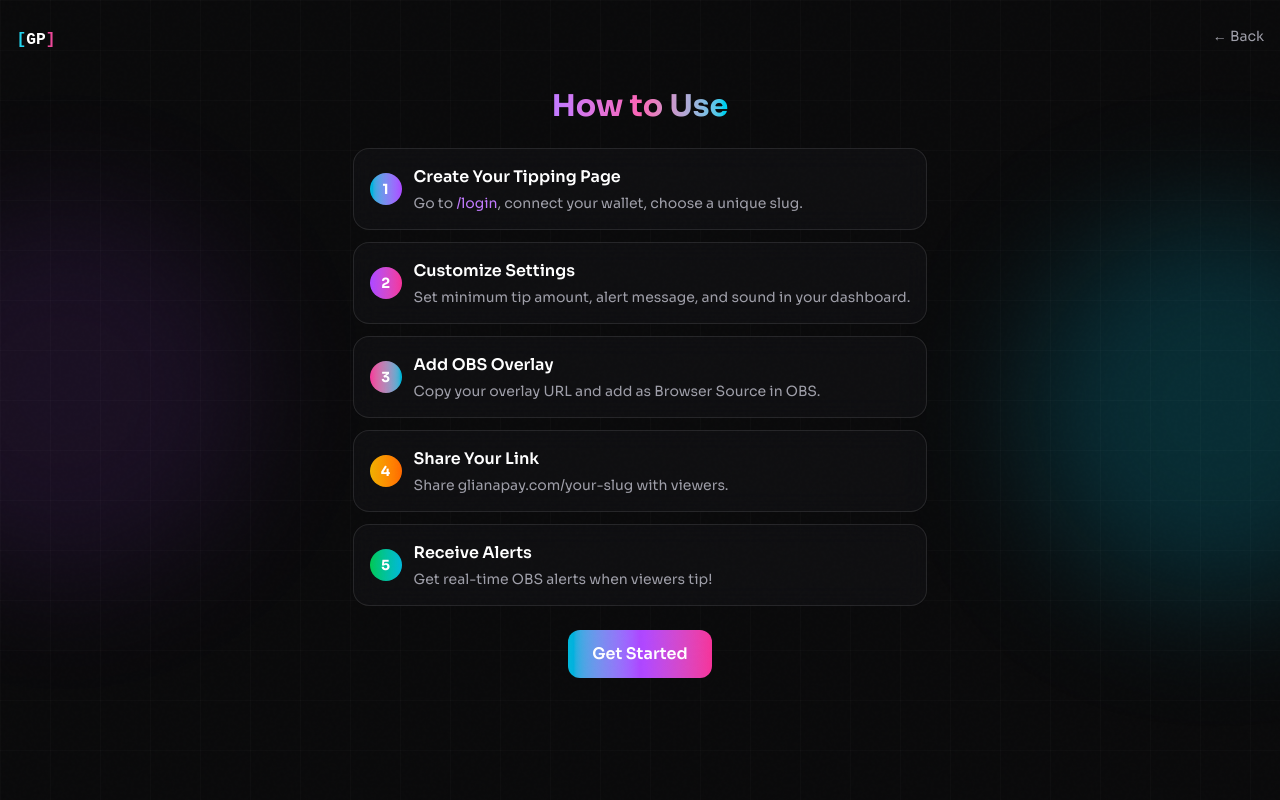
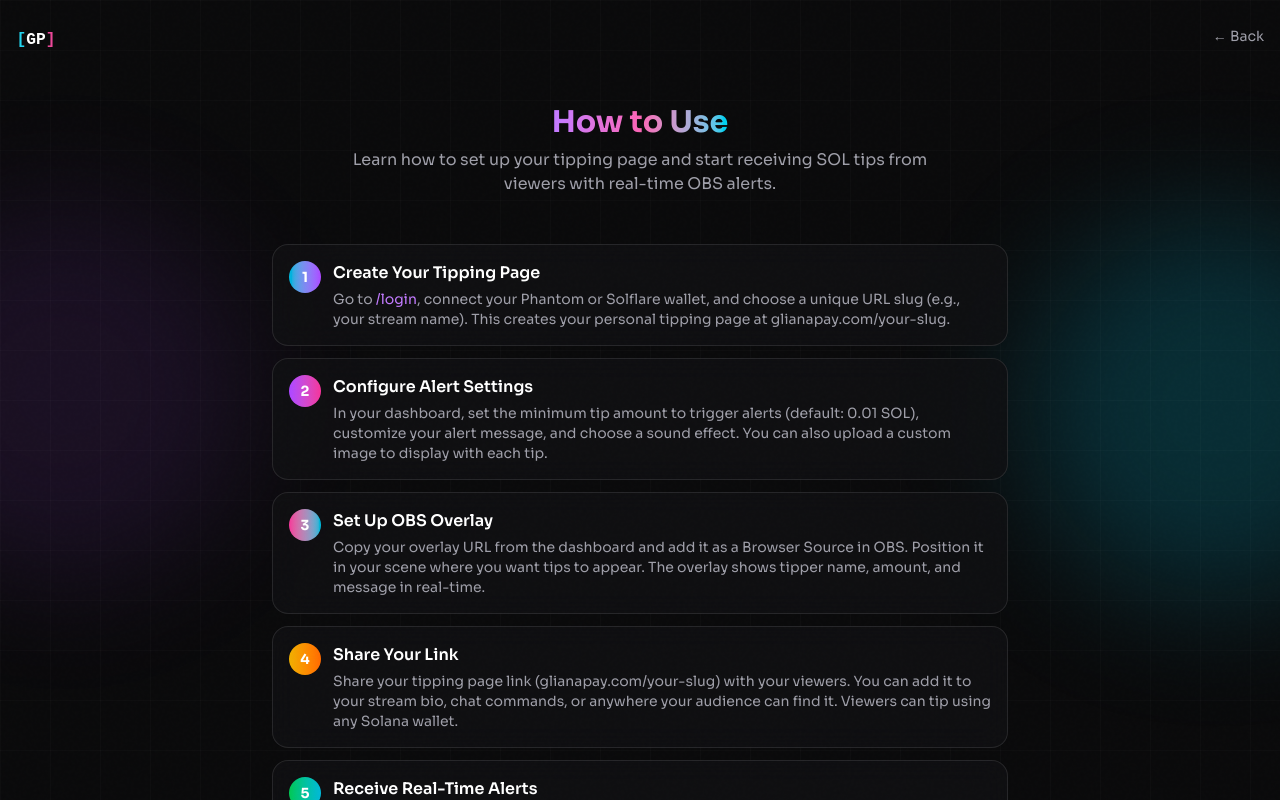
Before and after one commit to Gliana-Labs/gliana-pay-web, a SvelteKit app: page /how in a window 1280 px wide. Shown: the top 800 px of the page. Built offline with nearby package versions, Linux system fonts and the light colour scheme.

Commit message:
feat: multiple UI and bug fixes
- Fix footer on login page with z-index and matching dashboard
- Fix logout bug - prevent auto-login after logout
- Make slug case-insensitive in worker
- Add description and improve how page content
- Make FAQ title match gradient text style

```diff
--- a/src/routes/dashboard/+page.svelte
+++ b/src/routes/dashboard/+page.svelte
@@ -167,6 +167,7 @@ contact
   // Logout
   function handleLogout() {
     localStorage.removeItem('gliana_session');
+    sessionStorage.setItem('gliana_just_logged_out', '1');
     window.location.href = '/';
   }
 
--- a/src/routes/faq/+page.svelte
+++ b/src/routes/faq/+page.svelte
@@ -77,8 +77,10 @@
 
   <div class="relative z-10 max-w-3xl mx-auto px-4 py-8 flex-1">
     <div class="text-center mb-12">
-      <h1 class="text-3xl md:text-4xl font-bold mb-4 bg-gradient-to-r from-purple-400 via-pink-400 to-cyan-400 bg-clip-text text-transparent">
-        Frequently Asked Questions
+      <h1 class="text-3xl md:text-4xl font-bold mb-4">
+        <span class="bg-gradient-to-r from-purple-400 via-pink-400 to-cyan-400 bg-clip-text text-transparent">
+          Frequently Asked Questions
+        </span>
       </h1>
       <p class="text-zinc-400 text-base max-w-xl mx-auto">
         Everything you need to know about receiving crypto tips on your stream
--- a/src/routes/how/+page.svelte
+++ b/src/routes/how/+page.svelte
@@ -34,28 +34,31 @@
     <a href="/" class="text-zinc-400 hover:text-white text-sm">← Back</a>
   </div>
 
-  <div class="relative z-10 max-w-3xl mx-auto px-4 py-4 flex-1 overflow-y-auto">
+  <div class="relative z-10 max-w-3xl mx-auto px-4 py-8 flex-1 overflow-y-auto">
     <!-- Header -->
-    <div class="text-center mb-6">
+    <div class="text-center mb-12">
       <h1 class="text-2xl md:text-3xl font-bold mb-2">
         <span class="bg-gradient-to-r from-purple-400 via-pink-400 to-cyan-400 bg-clip-text text-transparent">
           How to Use
         </span>
       </h1>
+      <p class="text-zinc-400 text-base max-w-xl mx-auto">
+        Learn how to set up your tipping page and start receiving SOL tips from viewers with real-time OBS alerts.
+      </p>
     </div>
 
     <!-- Steps - Accordion Style -->
     <div class="space-y-3">
       <!-- Step 1 -->
       <div class="glass-card p-4 rounded-xl border border-white/10">
-        <div class="flex items-center gap-3">
+        <div class="flex items-start gap-3">
           <div class="w-8 h-8 bg-gradient-to-r from-cyan-500 to-purple-500 rounded-full flex items-center justify-center font-bold text-sm flex-shrink-0">
             1
           </div>
-          <div>
+          <div class="flex-1">
             <h2 class="font-semibold text-base">Create Your Tipping Page</h2>
             <p class="text-sm text-zinc-400 mt-1">
-              Go to <a href="/login" class="text-purple-400">/login</a>, connect your wallet, choose a unique slug.
+              Go to <a href="/login" class="text-purple-400 hover:underline">/login</a>, connect your Phantom or Solflare wallet, and choose a unique URL slug (e.g., your stream name). This creates your personal tipping page at glianapay.com/your-slug.
             </p>
           </div>
         </div>
@@ -63,14 +66,14 @@
 
       <!-- Step 2 -->
       <div class="glass-card p-4 rounded-xl border border-white/10">
-        <div class="flex items-center gap-3">
+        <div class="flex items-start gap-3">
           <div class="w-8 h-8 bg-gradient-to-r from-purple-500 to-pink-500 rounded-full flex items-center justify-center font-bold text-sm flex-shrink-0">
             2
           </div>
-          <div>
-            <h2 class="font-semibold text-base">Customize Settings</h2>
+          <div class="flex-1">
+            <h2 class="font-semibold text-base">Configure Alert Settings</h2>
             <p class="text-sm text-zinc-400 mt-1">
-              Set minimum tip amount, alert message, and sound in your dashboard.
+              In your dashboard, set the minimum tip amount to trigger alerts (default: 0.01 SOL), customize your alert message, and choose a sound effect. You can also upload a custom image to display with each tip.
             </p>
           </div>
         </div>
@@ -78,14 +81,14 @@
 
       <!-- Step 3 -->
       <div class="glass-card p-4 rounded-xl border border-white/10">
-        <div class="flex items-center gap-3">
+        <div class="flex items-start gap-3">
           <div class="w-8 h-8 bg-gradient-to-r from-pink-500 to-cyan-500 rounded-full flex items-center justify-center font-bold text-sm flex-shrink-0">
             3
           </div>
-          <div>
-            <h2 class="font-semibold text-base">Add OBS Overlay</h2>
+          <div class="flex-1">
+            <h2 class="font-semibold text-base">Set Up OBS Overlay</h2>
             <p class="text-sm text-zinc-400 mt-1">
-              Copy your overlay URL and add as Browser Source in OBS.
+              Copy your overlay URL from the dashboard and add it as a Browser Source in OBS. Position it in your scene where you want tips to appear. The overlay shows tipper name, amount, and message in real-time.
             </p>
           </div>
         </div>
@@ -93,14 +96,14 @@
 
       <!-- Step 4 -->
       <div class="glass-card p-4 rounded-xl border border-white/10">
-        <div class="flex items-center gap-3">
+        <div class="flex items-start gap-3">
           <div class="w-8 h-8 bg-gradient-to-r from-yellow-500 to-orange-500 rounded-full flex items-center justify-center font-bold text-sm flex-shrink-0">
             4
           </div>
-          <div>
+          <div class="flex-1">
             <h2 class="font-semibold text-base">Share Your Link</h2>
             <p class="text-sm text-zinc-400 mt-1">
-              Share glianapay.com/your-slug with viewers.
+              Share your tipping page link (glianapay.com/your-slug) with your viewers. You can add it to your stream bio, chat commands, or anywhere your audience can find it. Viewers can tip using any Solana wallet.
             </p>
           </div>
         </div>
@@ -108,14 +111,14 @@
 
       <!-- Step 5 -->
       <div class="glass-card p-4 rounded-xl border border-white/10">
-        <div class="flex items-center gap-3">
+        <div class="flex items-start gap-3">
           <div class="w-8 h-8 bg-gradient-to-r from-green-500 to-cyan-500 rounded-full flex items-center justify-center font-bold text-sm flex-shrink-0">
             5
           </div>
-          <div>
-            <h2 class="font-semibold text-base">Receive Alerts</h2>
+          <div class="flex-1">
+            <h2 class="font-semibold text-base">Receive Real-Time Alerts</h2>
             <p class="text-sm text-zinc-400 mt-1">
-              Get real-time OBS alerts when viewers tip!
+              When viewers send tips, you'll get instant OBS notifications showing their name, the amount (in SOL), and their message. Tips work on Solana devnet for testing - switch to mainnet when ready for real SOL!
             </p>
           </div>
         </div>
--- a/src/routes/login/+page.svelte
+++ b/src/routes/login/+page.svelte
@@ -442,10 +442,15 @@
 
   async function checkExisting() {
     if (!walletAddress) return;
-    // Don't auto-redirect if we just logged out (no current session)
+    // Don't auto-redirect if we just logged out
+    const justLoggedOut = sessionStorage.getItem('gliana_just_logged_out');
+    if (justLoggedOut) {
+      sessionStorage.removeItem('gliana_just_logged_out');
+      return;
+    }
+    // Don't auto-redirect if there's a current session
     const saved = localStorage.getItem('gliana_session');
     if (saved) {
-      // Session exists, don't auto-redirect
       return;
     }
     try {
@@ -478,6 +483,8 @@
 
   onMount(() => {
     mounted = true;
+    // Clear the just-logged-out flag
+    sessionStorage.removeItem('gliana_just_logged_out');
     loadSession();
     checkWallets();
 
@@ -671,7 +678,7 @@
     </div>
 
     <!-- Footer -->
-    <div class="px-4 py-4">
+    <div class="relative md:absolute md:bottom-6 left-0 px-4 py-6 md:py-0">
       <a href="mailto:support@glianapay.com?subject=Report Bug" class="text-xs text-zinc-500 hover:text-white">Report Bug</a>
     </div>
   </div>
```
